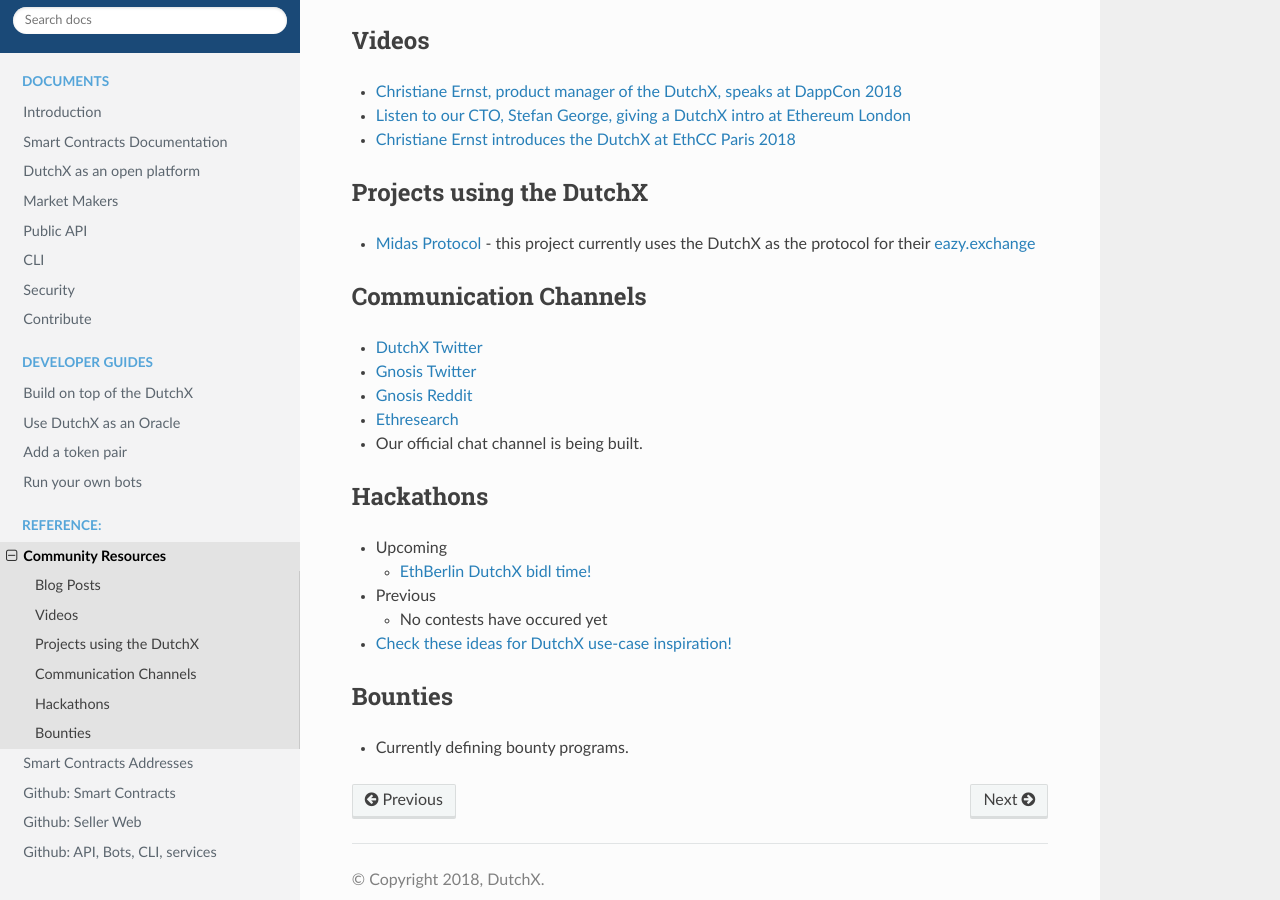
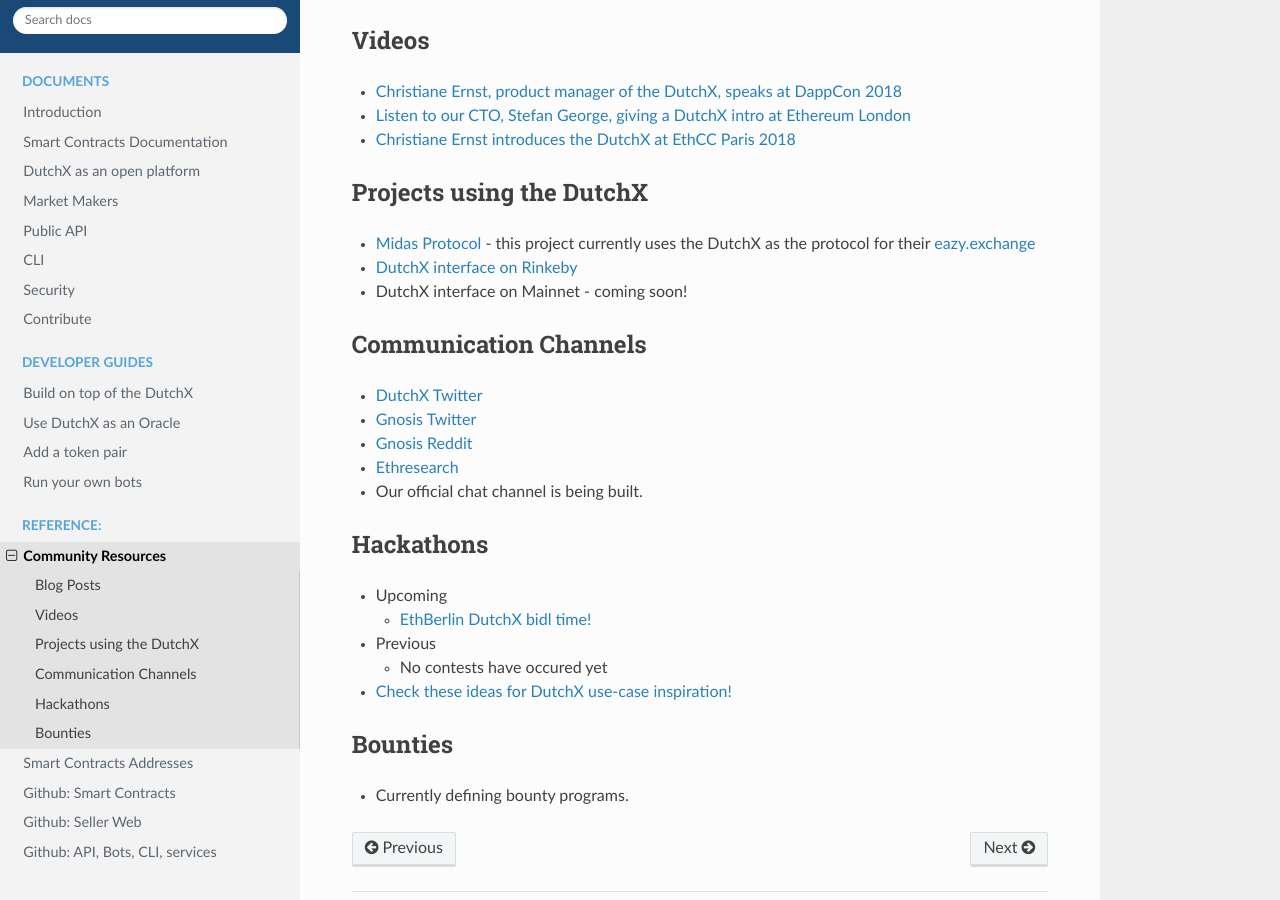
Before and after one commit to gnosis/dx-docs, a Sphinx documentation site: the page built from source/community-resources.md, in a window 1280 px wide and 900 px high, scrolled down 576 px. Built offline with Sphinx 7.4.7 and the Read the Docs theme 2.0.0, drawn with Linux system fonts in a browser that asks for light colours.

Commit message:
Update community-resources.md

```diff
--- a/source/community-resources.md
+++ b/source/community-resources.md
@@ -38,6 +38,10 @@
 
 -   [Midas Protocol](https://midasprotocol.io/) - this project currently uses the DutchX as the protocol for their [eazy.exchange](https://eazy.exchange/)
 
+-   [DutchX interface on Rinkeby](https://dutchx-rinkeby.d.exchange/)
+
+-   DutchX interface on Mainnet - coming soon!
+
 ##### Communication Channels
 
 -   [DutchX Twitter](https://twitter.com/DutchX_)
```
